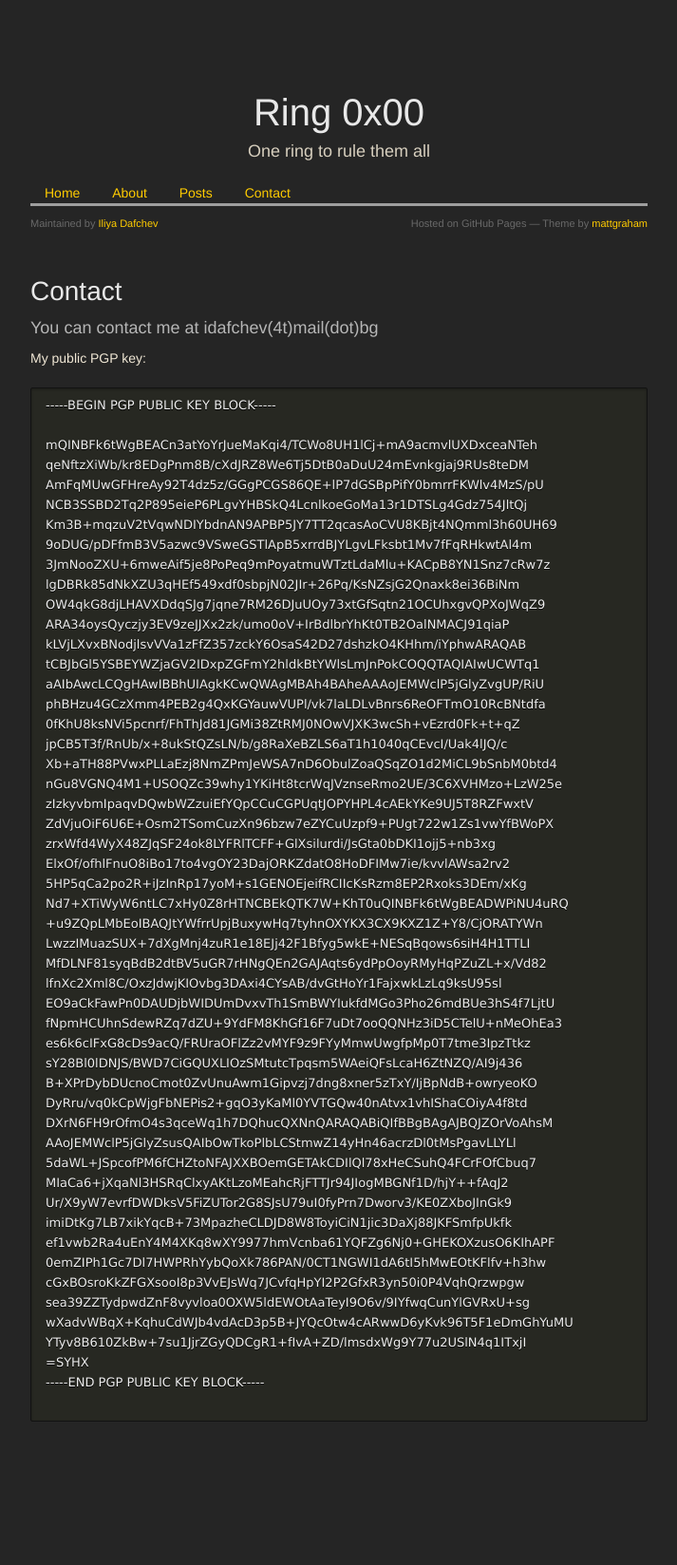
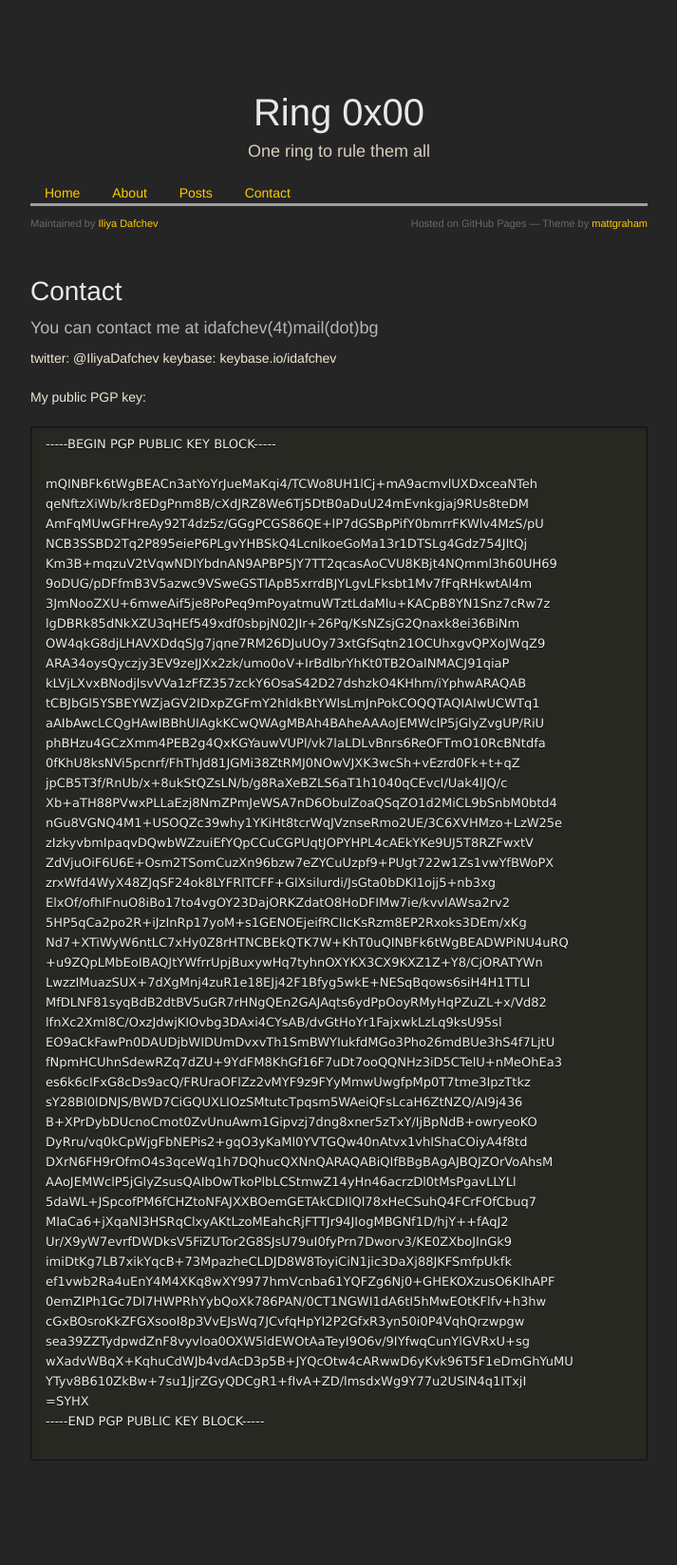
Before and after one commit to idafchev/idafchev.github.io, a Jekyll site: the page built from contact.md, in a window 1280 px wide. Shown: the whole page at 95% size, without its empty margins (283-996 px from the left). Built offline with Jekyll 4.4.1, drawn with Linux system fonts in a browser that asks for light colours; nearby versions of some CDN libraries; some web fonts are replaced; before the commit the page ends 1607 px from its top, so only the background shows below that.

Commit message:
Update contact.md

````diff
--- a/contact.md
+++ b/contact.md
@@ -3,6 +3,9 @@ layout: page
 title: Contact
 ---
 ### You can contact me at &#105;&#100;&#097;&#102;&#099;&#104;&#101;&#118;(&#052;&#116;)&#109;&#097;&#105;&#108;(&#100;&#111;&#116;)&#098;&#103;
+
+twitter: @IliyaDafchev
+keybase: keybase.io/idafchev
 
 My public PGP key:
 ```
````
